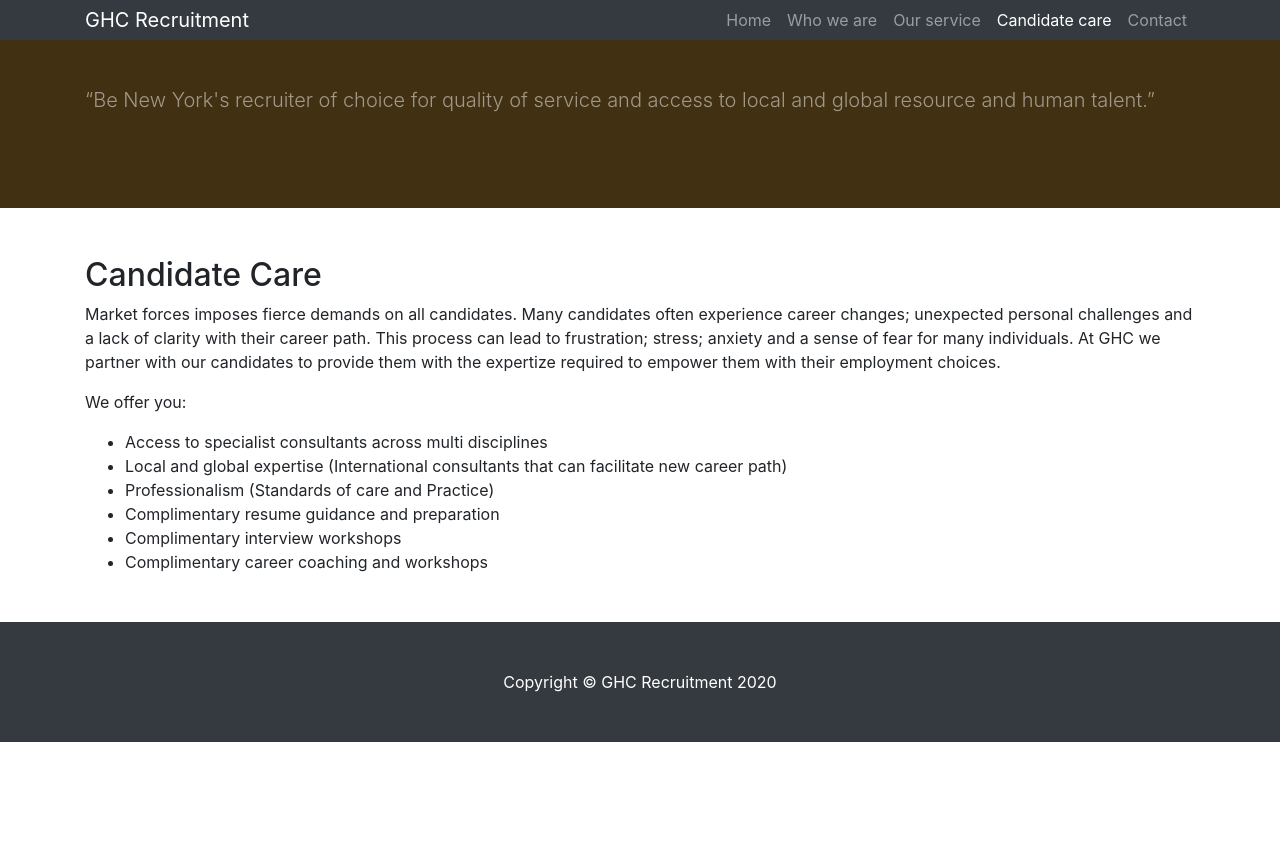
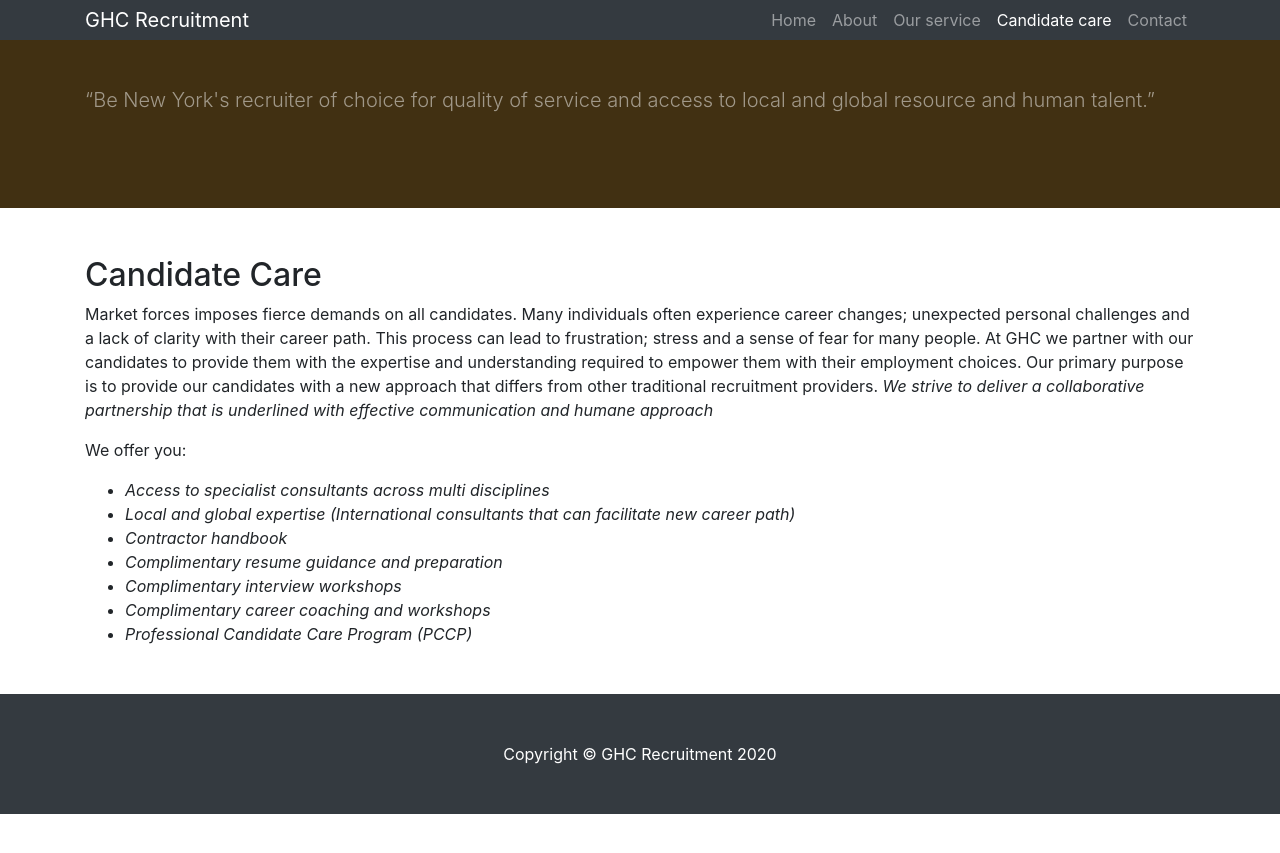
Before and after one commit to MalWalters/ghc-recruitment.github.io, a Jekyll site: the page built from _pages/candidate-care.md, in a window 1280 px wide. Shown: the top 853 px of the page. Built offline with Jekyll 4.4.1, drawn with Linux system fonts in a browser that asks for light colours; our own code applies the rules of GitHub Pages for plain Markdown files.

Commit message:
Text changes

```diff
--- a/_data/menu.yml
+++ b/_data/menu.yml
@@ -1,7 +1,7 @@
 - title: Home
   link: /
 
-- title: Who we are
+- title: About
   link: /who-we-are/
 
 - title: Our service
--- a/_pages/candidate-care.md
+++ b/_pages/candidate-care.md
@@ -5,13 +5,14 @@
 
 ## Candidate Care
 
-  Market forces imposes fierce demands on all candidates. Many candidates often experience career changes; unexpected personal challenges and a lack of clarity with their career path. This process can lead to frustration; stress; anxiety and a sense of fear for many individuals. At GHC we partner with our candidates to provide them with the expertize required to empower them with their employment choices.
+ Market forces imposes fierce demands on all candidates. Many individuals often experience career changes; unexpected personal challenges and a lack of clarity with their career path. This process can lead to frustration; stress and a sense of fear for many people. At GHC we partner with our candidates to provide them with the expertise and understanding required to empower them with their employment choices. Our primary purpose is to provide our candidates with a new approach that differs from other traditional recruitment providers. _We strive to deliver a collaborative partnership that is underlined with effective communication and humane approach_
 
 We offer you:
 
-  - Access to specialist consultants across multi disciplines
-  - Local and global expertise (International consultants that can facilitate new career path)
-  - Professionalism (Standards of care and Practice)
-  - Complimentary resume guidance and preparation
-  - Complimentary interview workshops
-  - Complimentary career coaching and workshops
+  - _Access to specialist consultants across multi disciplines_
+  - _Local and global expertise (International consultants that can facilitate new career path)_
+  - _Contractor handbook_
+  - _Complimentary resume guidance and preparation_
+  - _Complimentary interview workshops_
+  - _Complimentary career coaching and workshops_
+  - _Professional Candidate Care Program (PCCP)_
```
Also changed, not shown: _pages/services.md (+4 -7 lines), _pages/who-we-are.html (+6 -6 lines), index.html (+7 -7 lines).
